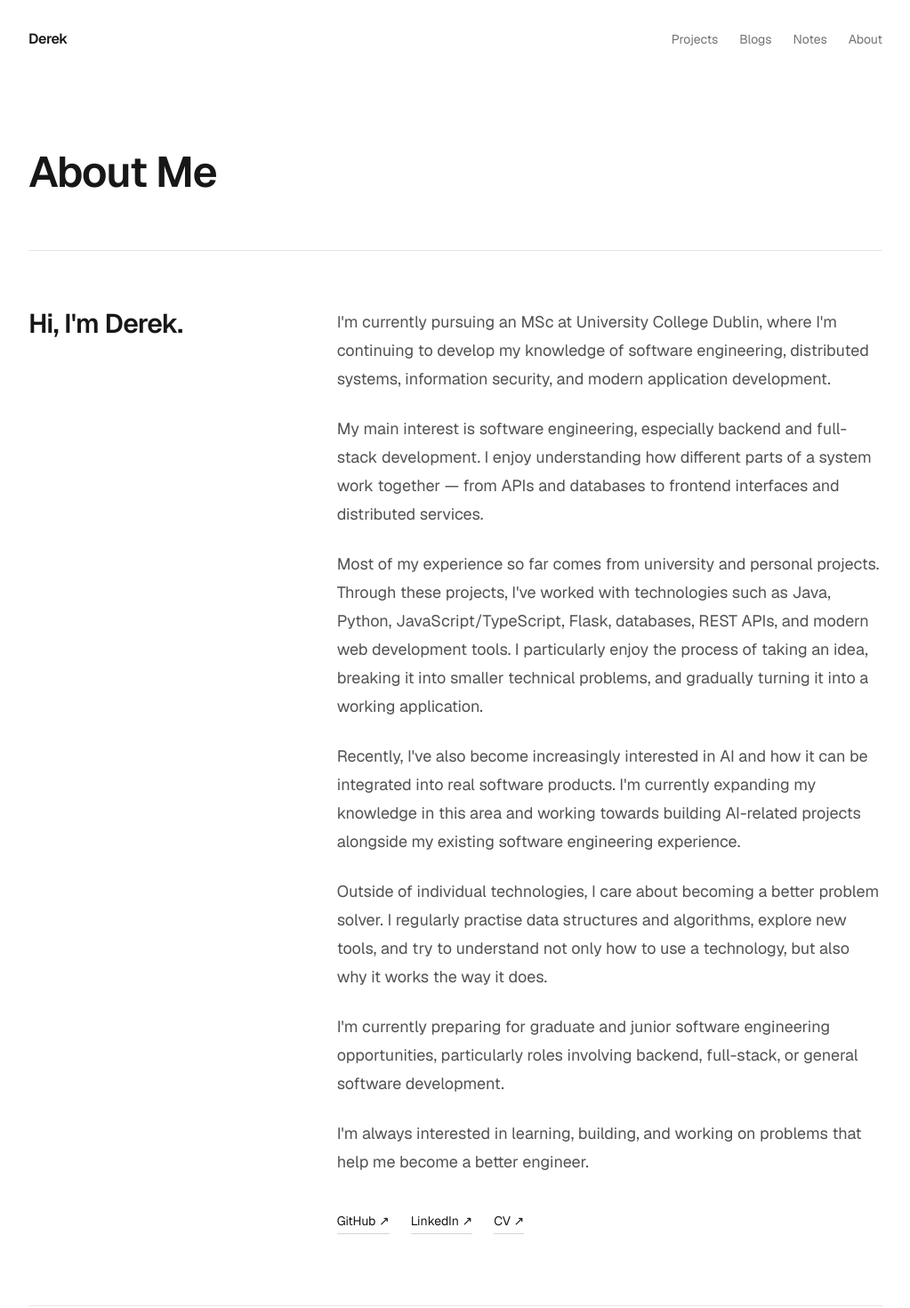
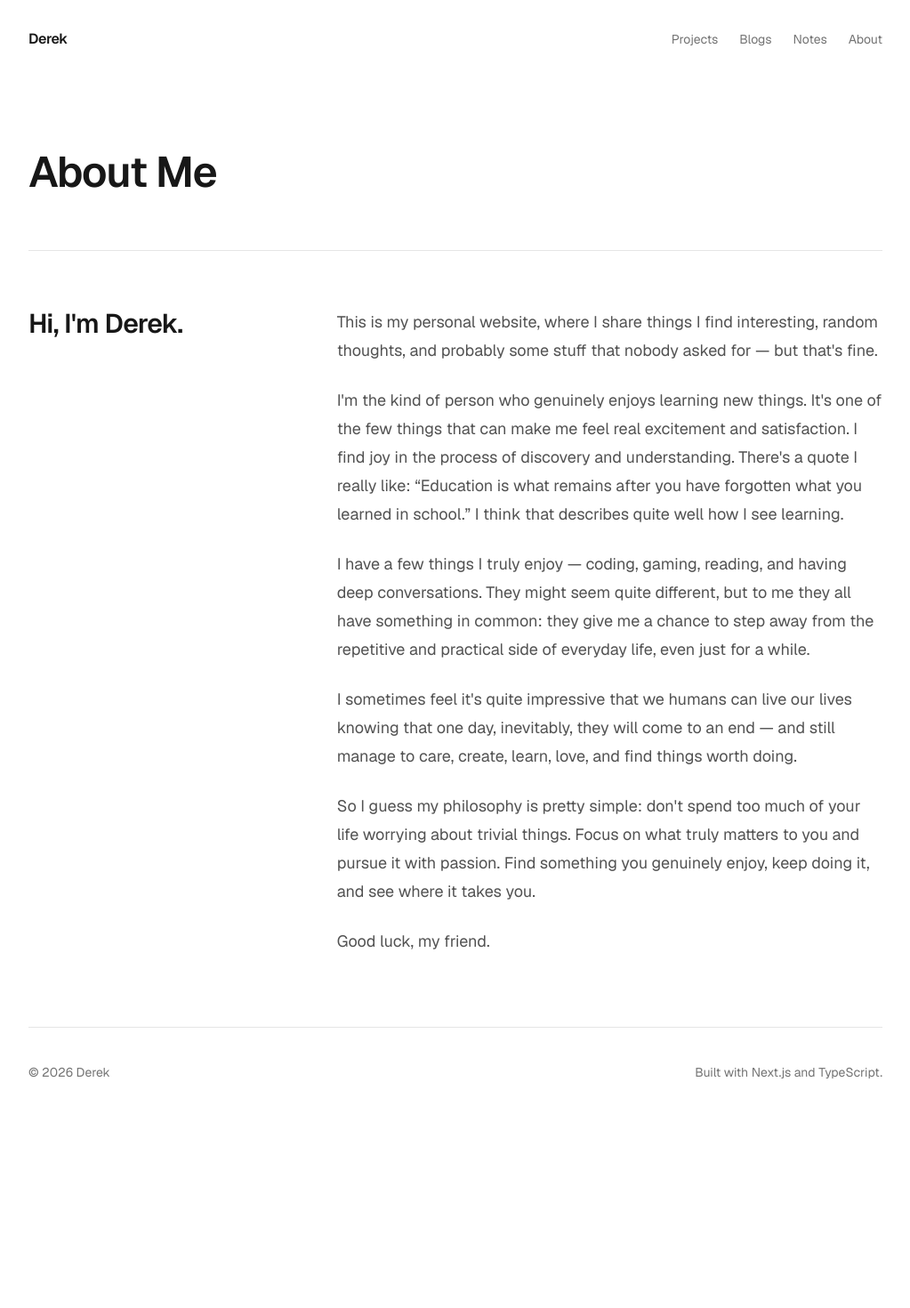
Before and after one commit to Derek376/derek-portfolio, a Next.js app: page /about in a window 1280 px wide. Shown: the top 1470 px of the page at 89% size, without its empty margins (128-1151 px from the left). After the commit the page ends 1255 px from the top, so only its background shows below. Built offline with nearby package versions, Linux system fonts and the light colour scheme.

Commit message:
feat: update about page

```diff
--- a/app/about/page.tsx
+++ b/app/about/page.tsx
@@ -13,82 +13,43 @@ export default function AboutPage() {
         <div className="max-w-2xl">
           <div className="space-y-6 text-lg leading-8 text-neutral-600">
             <p>
-              I&apos;m currently pursuing an MSc at University College Dublin,
-              where I&apos;m continuing to develop my knowledge of software
-              engineering, distributed systems, information security, and modern
-              application development.
+              This is my personal website, where I share things I find
+              interesting, random thoughts, and probably some stuff that nobody
+              asked for — but that's fine.
             </p>
 
             <p>
-              My main interest is software engineering, especially backend and
-              full-stack development. I enjoy understanding how different parts
-              of a system work together — from APIs and databases to frontend
-              interfaces and distributed services.
+              I'm the kind of person who genuinely enjoys learning new things.
+              It's one of the few things that can make me feel real excitement
+              and satisfaction. I find joy in the process of discovery and
+              understanding. There's a quote I really like: “Education is what
+              remains after you have forgotten what you learned in school.” I
+              think that describes quite well how I see learning.
             </p>
 
             <p>
-              Most of my experience so far comes from university and personal
-              projects. Through these projects, I&apos;ve worked with
-              technologies such as Java, Python, JavaScript/TypeScript, Flask,
-              databases, REST APIs, and modern web development tools. I
-              particularly enjoy the process of taking an idea, breaking it
-              into smaller technical problems, and gradually turning it into a
-              working application.
+              I have a few things I truly enjoy — coding, gaming, reading, and
+              having deep conversations. They might seem quite different, but to
+              me they all have something in common: they give me a chance to
+              step away from the repetitive and practical side of everyday life,
+              even just for a while.
             </p>
 
             <p>
-              Recently, I&apos;ve also become increasingly interested in AI and
-              how it can be integrated into real software products. I&apos;m
-              currently expanding my knowledge in this area and working towards
-              building AI-related projects alongside my existing software
-              engineering experience.
+              I sometimes feel it's quite impressive that we humans can live our
+              lives knowing that one day, inevitably, they will come to an end —
+              and still manage to care, create, learn, love, and find things
+              worth doing.
             </p>
 
             <p>
-              Outside of individual technologies, I care about becoming a better
-              problem solver. I regularly practise data structures and
-              algorithms, explore new tools, and try to understand not only how
-              to use a technology, but also why it works the way it does.
+              So I guess my philosophy is pretty simple: don't spend too much of
+              your life worrying about trivial things. Focus on what truly
+              matters to you and pursue it with passion. Find something you
+              genuinely enjoy, keep doing it, and see where it takes you.
             </p>
 
-            <p>
-              I&apos;m currently preparing for graduate and junior software
-              engineering opportunities, particularly roles involving backend,
-              full-stack, or general software development.
-            </p>
-
-            <p>
-              I&apos;m always interested in learning, building, and working on
-              problems that help me become a better engineer.
-            </p>
-          </div>
-
-          <div className="mt-10 flex flex-wrap gap-6 text-sm">
-            <a
-              href="https://github.com/Derek376"
-              target="_blank"
-              rel="noreferrer"
-              className="border-b border-neutral-300 pb-1 transition-colors hover:border-neutral-900"
-            >
-              GitHub ↗
-            </a>
-
-            <a
-              href="https://www.linkedin.com/in/yangliu123/"
-              target="_blank"
-              rel="noreferrer"
-              className="border-b border-neutral-300 pb-1 transition-colors hover:border-neutral-900"
-            >
-              LinkedIn ↗
-            </a>
-
-            <a
-              href="/cv.pdf"
-              target="_blank"
-              className="border-b border-neutral-300 pb-1 transition-colors hover:border-neutral-900"
-            >
-              CV ↗
-            </a>
+            <p>Good luck, my friend.</p>
           </div>
         </div>
       </div>
```
